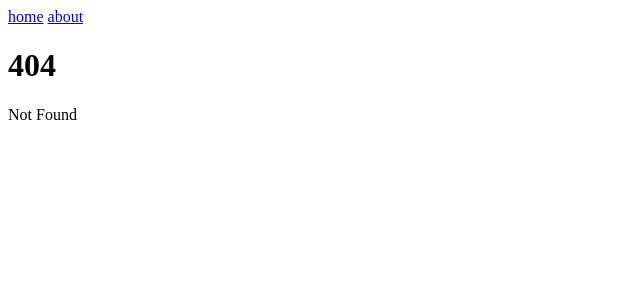
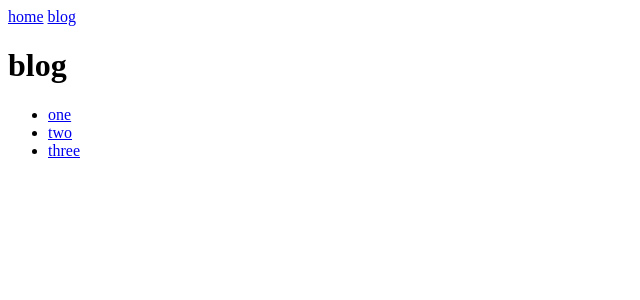
Before and after one commit to pgiardiniere/svelte-learn, a SvelteKit app: page /blog in a window 1280 px wide. Before the commit this address had no page. Shown: the top 300 px of the page, without its empty margins (0-640 px from the left). Built offline with nearby package versions, Linux system fonts and the light colour scheme.

Commit message:
fix p3 routing route params

```diff
--- a/src/routes/+layout.svelte
+++ b/src/routes/+layout.svelte
@@ -1,6 +1,6 @@
 <nav>
 	<a href="/">home</a>
-	<a href="/about">about</a>
+	<a href="/blog">blog</a>
 </nav>
 
 <slot />
--- a/src/routes/about/+page.svelte
+++ /dev/null
@@ -1 +0,0 @@
-<p>This page is empty yo</p>
--- /dev/null
+++ b/src/routes/blog/+page.svelte
@@ -0,0 +1,7 @@
+<h1>blog</h1>
+
+<ul>
+  <li><a href="/blog/one">one</a></li>
+  <li><a href="/blog/two">two</a></li>
+  <li><a href="/blog/three">three</a></li>
+</ul>
```
Also changed, not shown: src/routes/blog/[slug]/+page.svelte (+1 -7 lines).
